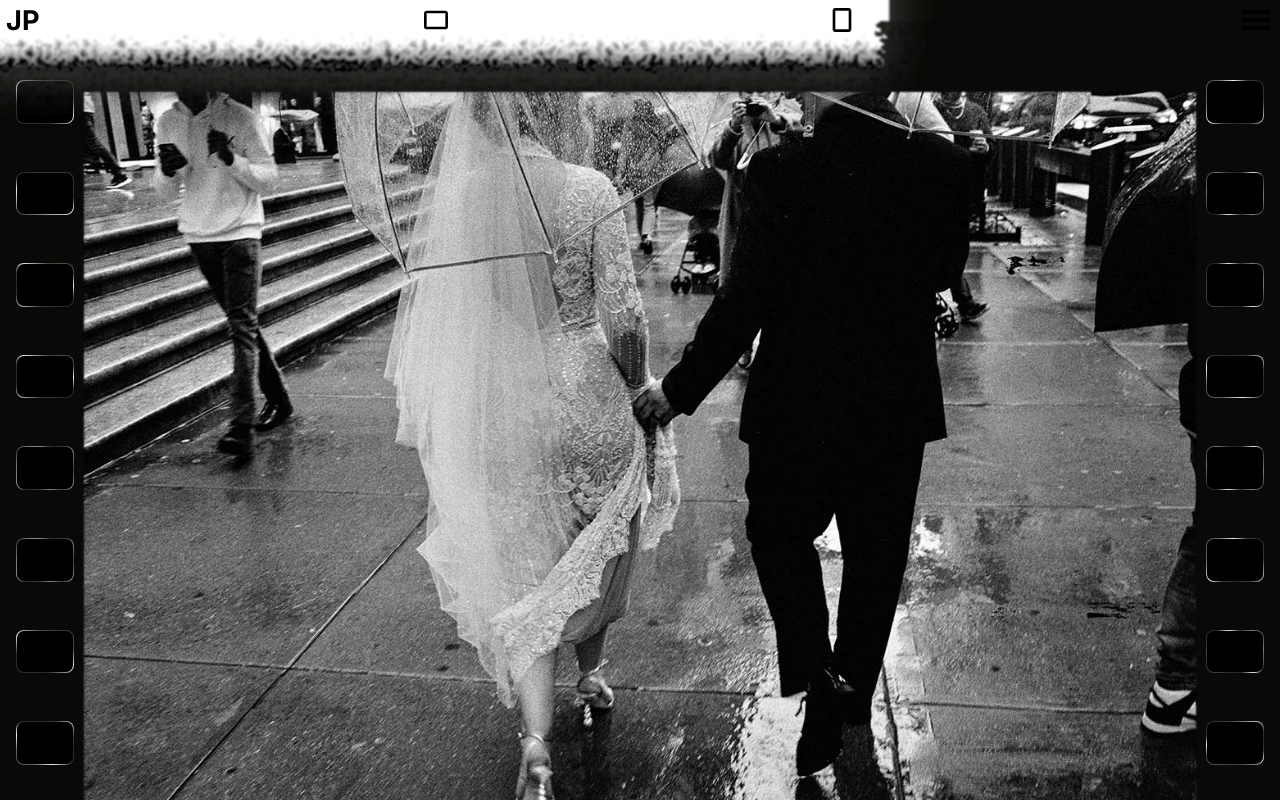
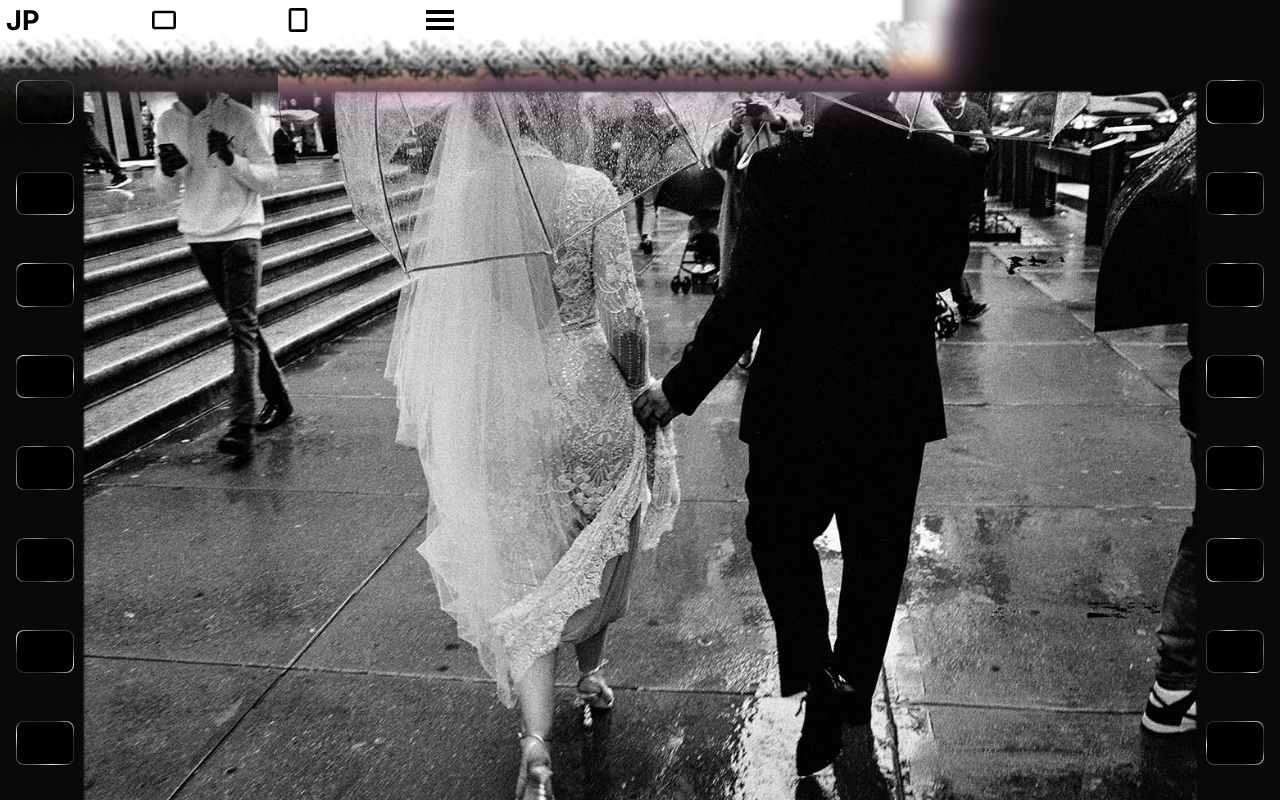
Before and after one commit to jordanperrin/PhotoPortNextJS, a Next.js app in the folder photo-portfolio/: page /landscape/bw in a window 1280 px wide. Shown: the top 800 px of the page. Built offline with nearby package versions, Linux system fonts and the light colour scheme.

Commit message:
fixing SVG tile gap issue

```diff
--- a/photo-portfolio/src/components/NavBar/NavBar.module.css
+++ b/photo-portfolio/src/components/NavBar/NavBar.module.css
@@ -143,6 +143,28 @@ nav .x{
     width: 0;
     z-index: -999;
     -webkit-transform: translate3d(-10px,0,0);
+    filter: url(#wavy-nav) blur(1px);
+}
+
+.filmfilmburnnavUnder{
+    position: relative;
+    height: 0;
+    width: 0;
+    filter: url(#wavy-nav) blur(9px);
+}
+.filmburnnavUnder::after{
+    position: relative;
+    content: "";
+    /* top: -66vmin; */
+    left: -44vmin;
+    right: -54vmin;
+    bottom: 46vmin;
+    border: 51vmin solid;
+    border-image: linear-gradient(to bottom, white 95%, orange 98%, #af3a94 99%);
+    box-shadow: 0 0 6vmin #f7b7e8, inset 0 0 9vmin hsl(0, 0%, 100%);
+    filter: url(#wavy-nav) blur(9px);
+    /* transition: top 1s ease-in-out; */
+    z-index: -999;
 }
 
 .filmburnnavCLR{
@@ -197,6 +219,7 @@ nav .x{
     box-shadow: 0 0 6vmin #f7b7e8, inset 0 0 9vmin hsl(0, 0%, 100%);
     filter: url(#wavy-nav) blur(1px);
     transition: top 1s ease-in-out;
+    transform: translateZ(0);
 }
 
 .filmburnnavshowCLR::after {
--- a/photo-portfolio/src/components/NavBar/index.js
+++ b/photo-portfolio/src/components/NavBar/index.js
@@ -69,8 +69,10 @@ const Navbar = (props) =>{
                         </li>
                     </ul>
                 </div>
+                <div className={styles.filmburnnavUnder}></div>
+                <div className={`${props.isBW ?  (dropDown ? styles.filmburnnavshowBW : styles.filmburnnavBW ): (dropDown ? styles.filmburnnavshowCLR : styles.filmburnnavCLR)}`}>
+                </div>
 
-                <div className={`${props.isBW ?  (dropDown ? styles.filmburnnavshowBW : styles.filmburnnavBW ): (dropDown ? styles.filmburnnavshowCLR : styles.filmburnnavCLR)}`}></div>
 
                 <SvgNav/>
             </nav>
--- a/photo-portfolio/src/components/SvgNav/SvgNav.module.css
+++ b/photo-portfolio/src/components/SvgNav/SvgNav.module.css
@@ -3,3 +3,7 @@
   width:0;
   height:0;
   }
+
+  .svgParent{
+    display: flex;
+  }
--- a/photo-portfolio/src/components/SvgNav/index.js
+++ b/photo-portfolio/src/components/SvgNav/index.js
@@ -3,15 +3,19 @@ import styles from './SvgNav.module.css';
 export default function SvgNav(props){
 
     return(
-         <svg id="burn" className={styles.svg}>
+        <div className="svgParent" >
+         <svg id="burn" className={styles.svg} xmlns="http://www.w3.org/2000/svg" >
             <defs>
-                        <filter id="wavy-nav">
-                        <feTurbulence x="0" y="0" baseFrequency="0.109" numOctaves="4" seed="2">
-                            <animate attributeName="baseFrequency" values="0.02;0.005;0.02"  />
+                        <filter id="wavy-nav"  width="1000%" height="103%" x="0" y="0"  >
+                        <feTurbulence x="0" y="0" baseFrequency="0.109" numOctaves="4" seed="2" >
+                            <animate attributeName="baseFrequency" values="0.02;0.005;0.02"   />
                         </feTurbulence>
                         <feDisplacementMap in="SourceGraphic" scale="25" />
+                        {/* <feMorphology operator="erode" radius="1"/>
+                        <feMorphology operator="dilate" radius="1"/>   */}
                         </filter>
                         </defs>
             </svg>
+            </div>
     );
 }
```
